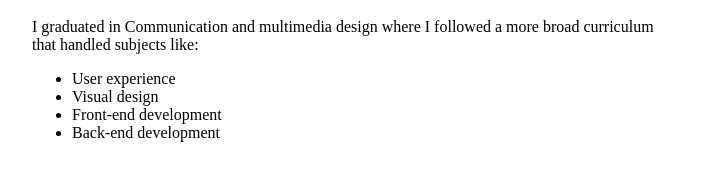
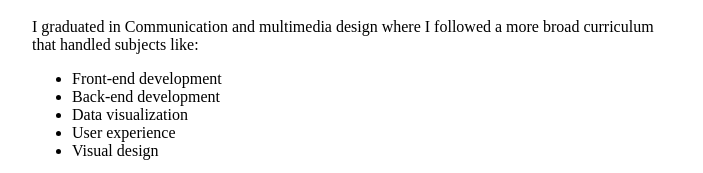
Before and after one commit to damianveltkamp/portfolio, a Next.js app: page / in a window 1280 px wide. Shown: the part 2340-2513 px from the top of the page, without its empty margins (288-991 px from the left). Built offline with nearby package versions, Linux system fonts and the light colour scheme.

Commit message:
Added to CMD experiences

```diff
--- a/pages/index.tsx
+++ b/pages/index.tsx
@@ -186,10 +186,11 @@ const Home: NextPage = () => {
             a more broad curriculum that handled subjects like:
           </p>
           <ul>
+            <li>Front-end development</li>
+            <li>Back-end development</li>
+            <li>Data visualization</li>
             <li>User experience</li>
             <li>Visual design</li>
-            <li>Front-end development</li>
-            <li>Back-end development</li>
           </ul>
         </SectionContainer>
       </MainContainer>
```
